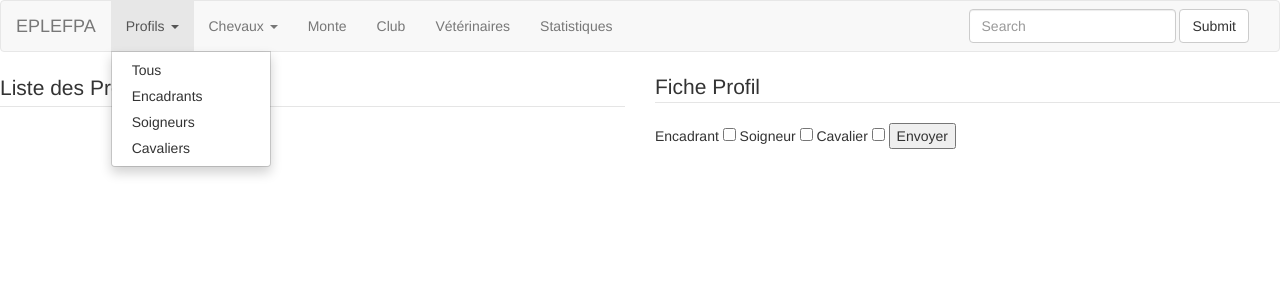
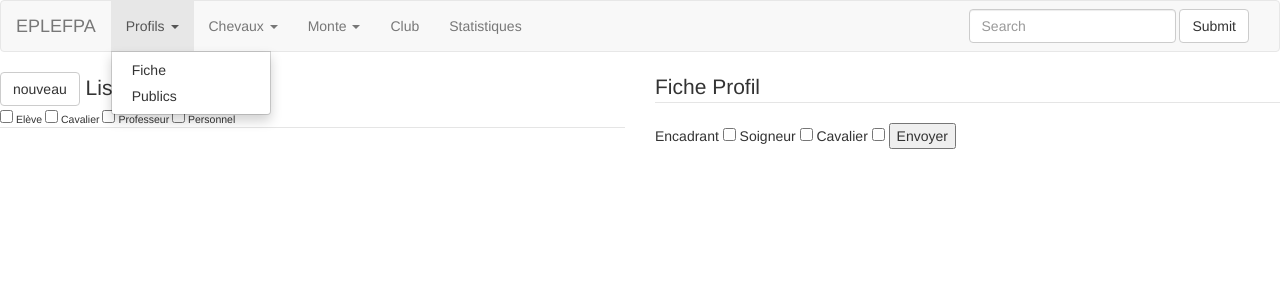
Before and after one commit to psarrus/Centre_Equestre, a Django app: template profil/templates/profil.html in a window 1280 px wide, after a click on "Profils". Shown: the top 300 px of the page. Run offline with Django 3.2, Linux system fonts and the light colour scheme; the template is opened without the code that fills it, so the values that code supplies are empty; some libraries are stand-ins or nearby versions.

Commit message:
modif menu

```diff
--- a/centre_equestre/static/css/style.css
+++ b/centre_equestre/static/css/style.css
@@ -1,3 +1,5 @@
+/*# sourceMappingURL=style.css.map */
 
-
-/*# sourceMappingURL=style.css.map */
+.choix-profil {
+    font-size: 0.5em;
+}
--- a/centre_equestre/templates/header.html
+++ b/centre_equestre/templates/header.html
@@ -18,25 +18,28 @@
         <li class="dropdown">
             <a href="#" class="dropdown-toggle" data-toggle="dropdown" role="button" aria-haspopup="true" aria-expanded="false">Profils <span class="caret"></span></a>
             <ul class="dropdown-menu">
-                <li><a href="/profil">Tous</a></li>
-                <li><a href="#">Encadrants</a></li>
-                <li><a href="#">Soigneurs</a></li>
-                <li><a href="#">Cavaliers</a></li>
+                <li><a href="/profil">Fiche</a></li>
+                <li><a href="#">Publics</a></li>
             </ul>
         </li>
         <li class="dropdown">
             <a href="#" class="dropdown-toggle" data-toggle="dropdown" role="button" aria-haspopup="true" aria-expanded="false">Chevaux <span class="caret"></span></a>
             <ul class="dropdown-menu">
-                <li><a href="/cheval">Ecurie</a></li>
-                <li role="separator" class="divider"></li>
-                <li><a href="#">Disciplines</a></li>
-                <li role="separator" class="divider"></li>
-                <li><a href="#">Etat des chevaux</a></li>
+                <li><a href="">Registre Elevage</a></li>
+                <li><a href="">Carnet de soins</a></li>
+                <li><a href="">Entrées Sorties</a></li>
+                <li><a href="">Emplacement</a></li>
+                <li><a href="#">Etat du cheval</a></li>
             </ul>
         </li>
-        <li><a href="#">Monte</a></li>
+        <li class="dropdown">
+            <a href="#" class="dropdown-toggle" data-toggle="dropdown" role="button" aria-haspopup="true" aria-expanded="false">Monte <span class="caret"></span></a>
+            <ul class="dropdown-menu">
+                <li><a href="">Montoir</a></li>
+                <li><a href="">Piquet Cours</a></li>
+            </ul>
+        </li>
         <li><a href="#">Club</a></li>
-        <li><a href="#">Vétérinaires</a></li>
         <li><a href="#">Statistiques</a></li>
       </ul>
       <form class="navbar-form navbar-right" role="search">
--- a/profil/templates/profil.html
+++ b/profil/templates/profil.html
@@ -4,7 +4,16 @@
 <div class="row">
     <div class="col-md-6">
         <fieldset>
-            <legend>Liste des Profils <a class="btn btn-default" href="/profil">nouveau</a></legend>
+            <legend>
+                <a class="btn btn-default" href="/profil">nouveau</a>
+                 Liste des Profils
+                 <div class="choix-profil">
+                     <input type="checkbox" name="cb-eleve" value="1"> Elève
+                     <input type="checkbox" name="cb-cavalier" value="3"> Cavalier
+                     <input type="checkbox" name="cb-professeur" value="2"> Professeur
+                     <input type="checkbox" name="cb-personnel" value="4"> Personnel
+                 </div>
+             </legend>
             <ul>
                 {% for profil in profils %}
                 <li><a href="/vue_profil/{{profil.id}}">{{profil.nom}}</a></li>
```
Also changed, not shown: monte/models.py (+13 -10 lines), profil/models.py (+19 -9 lines), profil/migrations/0003_auto_20160510_0929.py (added), profil/migrations/0004_profil_categorie.py (added), profil/migrations/0005_auto_20160510_1225.py (added).
